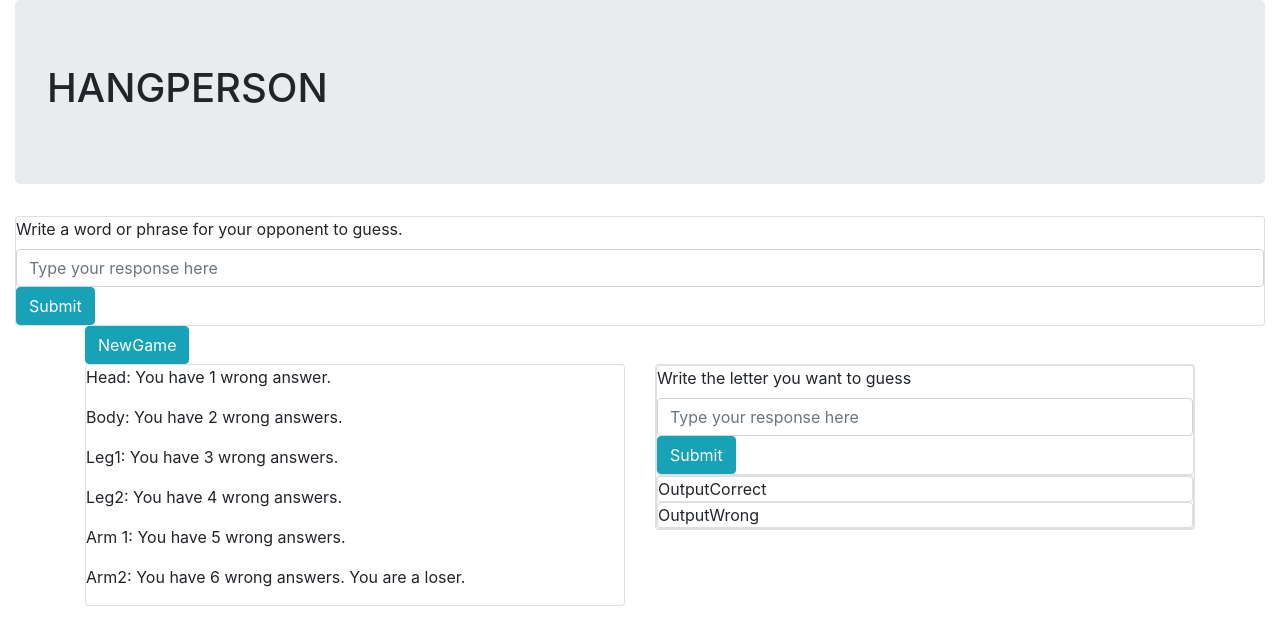
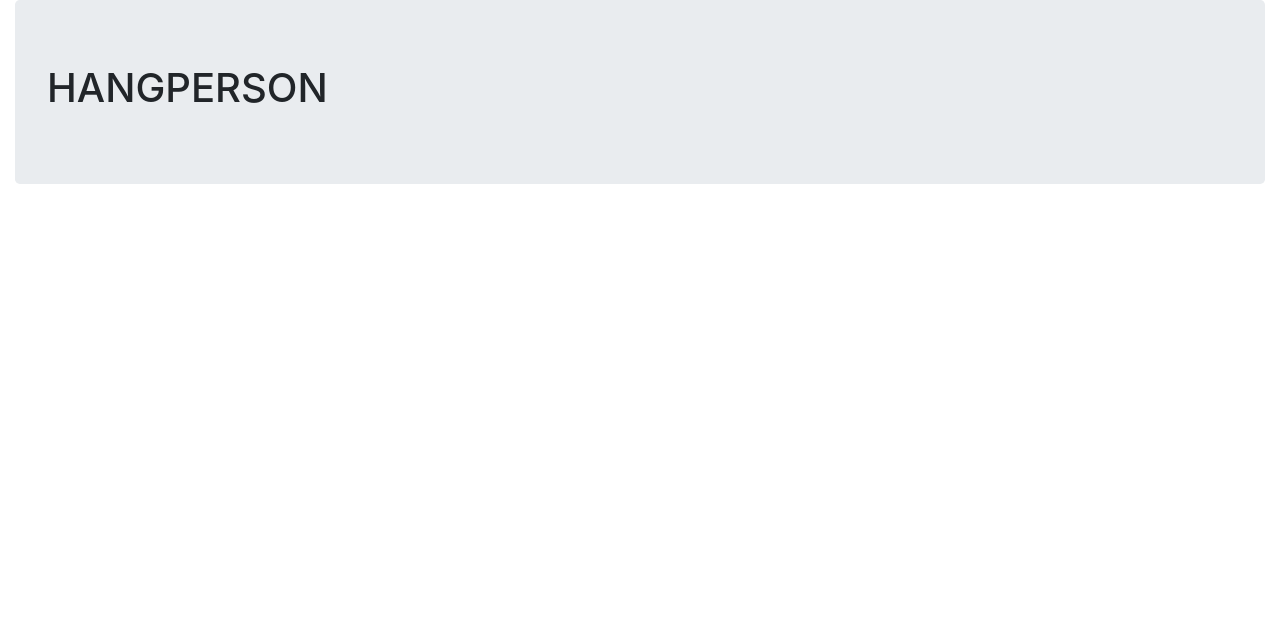
Before and after one commit to benjamin-thompdx/redux-hangperson, a React (Create React App) app: page / in a window 1280 px wide. Shown: the top 642 px of the page. Built offline with nearby package versions, Linux system fonts and the light colour scheme.

Commit message:
update src/components/App.js
Co-authored-by: K. Wicz <katy@solovewicz.com>
Co-authored-by: Mariam <maralaeddin@gmail.com>
Co-authored-by: Jonathan Carlos <jonathancarlos21@hotmail.com>

```diff
--- a/src/components/App.js
+++ b/src/components/App.js
@@ -1,7 +1,6 @@
 import React from 'react';
 import Header from './Header';
-import Player1View from './Player1View';
-import Player2View from './Player2View/Player2View';
+import HangpersonControl from './HangpersonControl';
 import 'bootstrap/dist/css/bootstrap.min.css';
 
 function App() {
@@ -9,8 +8,7 @@ function App() {
     <React.Fragment>
       <div className="container-fluid">
         <Header />
-        <Player1View />
-        <Player2View />
+        <HangpersonControl />
       </div>
     </React.Fragment>
   );
```
